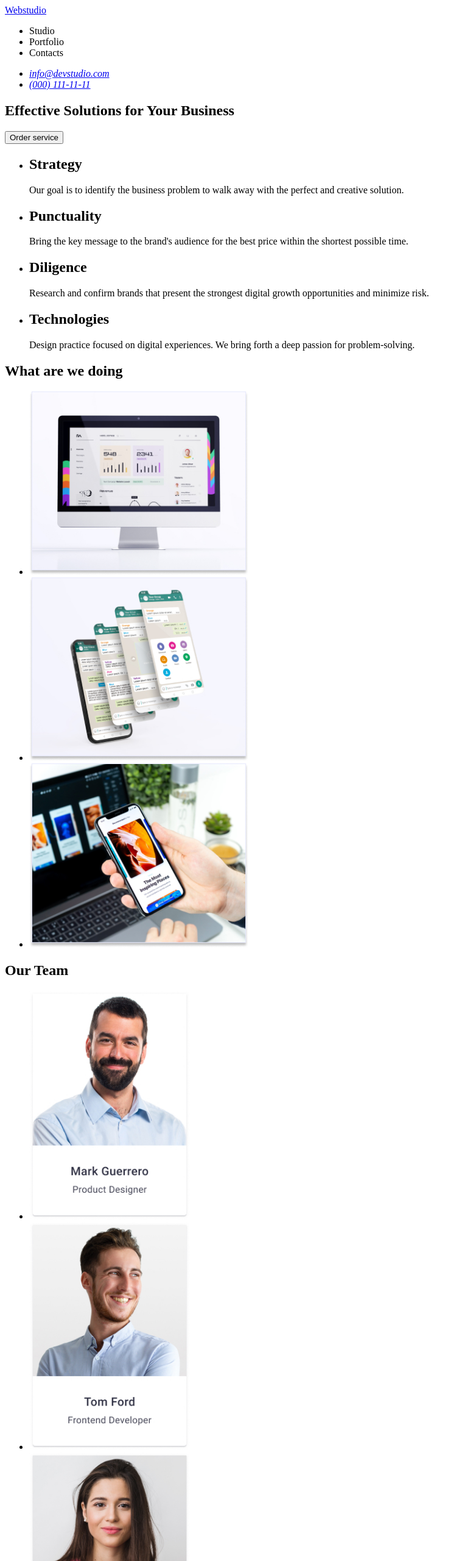
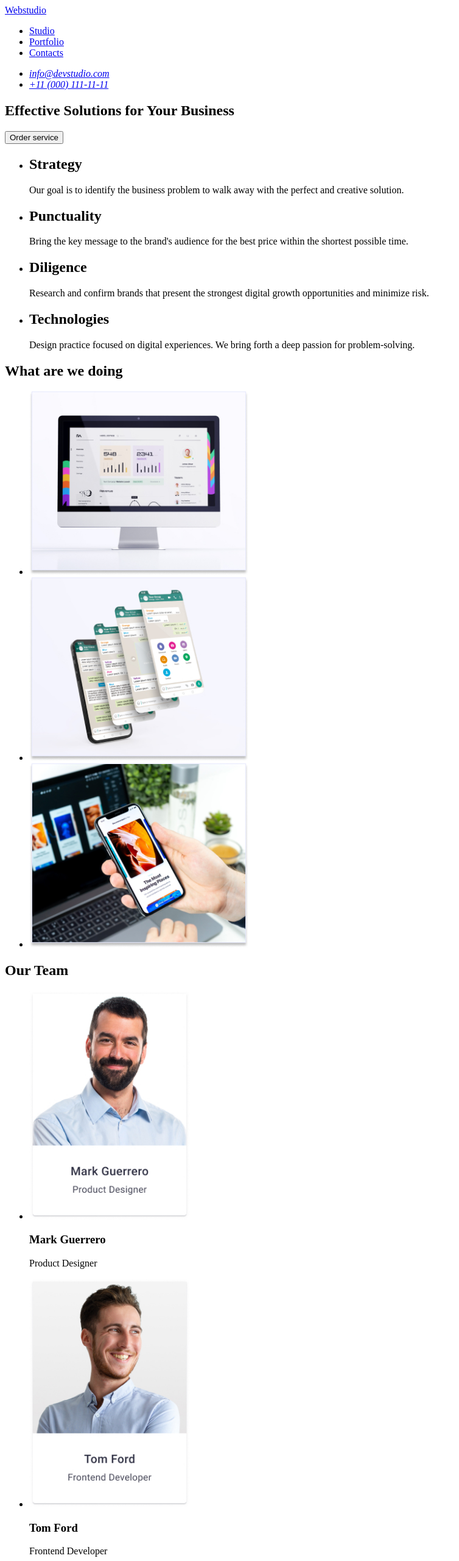
Before and after one commit to AlinaStadnyk/AlinaStadnyk-goit-markup-hw-01, a plain HTML site: page index.html in a window 1280 px wide. Shown: the top 2560 px of the page at 61% size, without its empty margins (0-754 px from the left). Drawn offline with Linux system fonts and the light colour scheme.

Commit message:
more fixed mistakes

```diff
--- a/index.html
+++ b/index.html
@@ -11,16 +11,16 @@
       <nav>
         <a href="./index.html">Webstudio</a>
         <ul>
-          <li>Studio</li>
-          <li>Portfolio</li>
-          <li>Contacts</li>
+          <li><a href="studio.html">Studio</a></li>
+          <li><a href="portfolio.html">Portfolio</a></li>
+          <li><a href="contacts.html">Contacts</a></li>
 
         </ul>
       </nav>
       <address>
         <ul>
           <li><a href="mailto:info@devstudio.com">info@devstudio.com</a></li>
-          <li><a href="tel:0001111111">(000) 111-11-11</a></li>
+          <li><a href="tel:+110001111111">+11 (000) 111-11-11</a></li>
         </ul>
       </address>
 
@@ -75,10 +75,10 @@
       <section>
         <h2>Our Team</h2>
         <ul>
-          <li><img src="./images/Team-Card-1.jpg" alt="photo of mark guerrero" width="264"></li>
-          <li><img src="./images/Team-Card-2.jpg" alt="photos of tom ford" width="264"></li>
-          <li><img src="./images/Team-Card-3.jpg" alt="photos of camia garcia" width="264"></li>
-          <li><img src="./images/Team-Card-4.jpg" alt="photo of daniel wilson" width="264"></li>
+          <li><img src="./images/Team-Card-1.jpg" alt="photo of mark guerrero" width="264"><h3>Mark Guerrero</h3><p>Product Designer</p></li>
+          <li><img src="./images/Team-Card-2.jpg" alt="photos of tom ford" width="264"><h3>Tom Ford</h3><p>Frontend Developer</p></li>
+          <li><img src="./images/Team-Card-3.jpg" alt="photos of camia garcia" width="264"><h3>Camila Garcia</h3><p>Marketing</p></li>
+          <li><img src="./images/Team-Card-4.jpg" alt="photo of daniel wilson" width="264"><h3>Daniel Wilson</h3><p>UI Designer</p></li>
         </ul>
       </section>
     </main>
```
